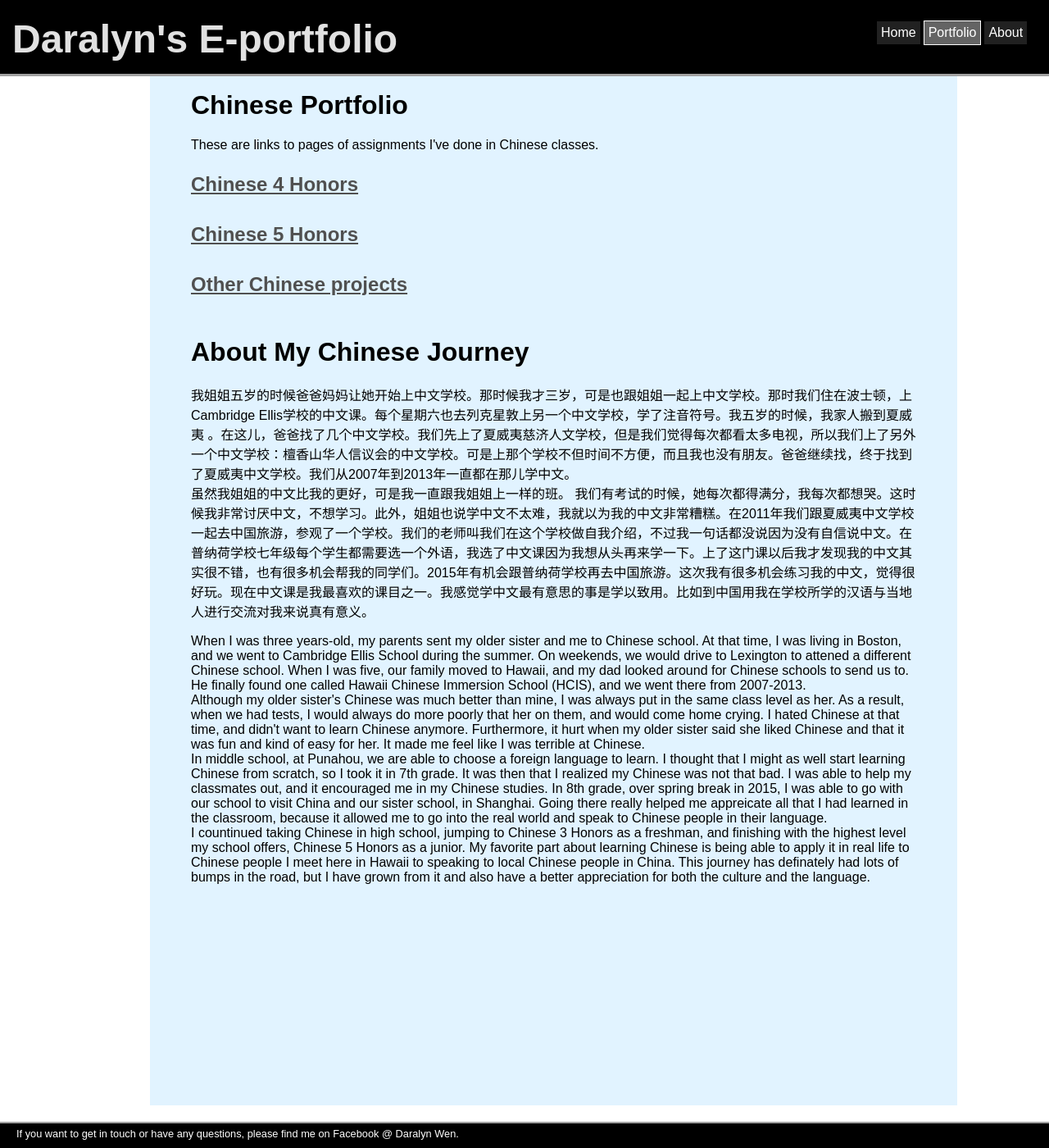
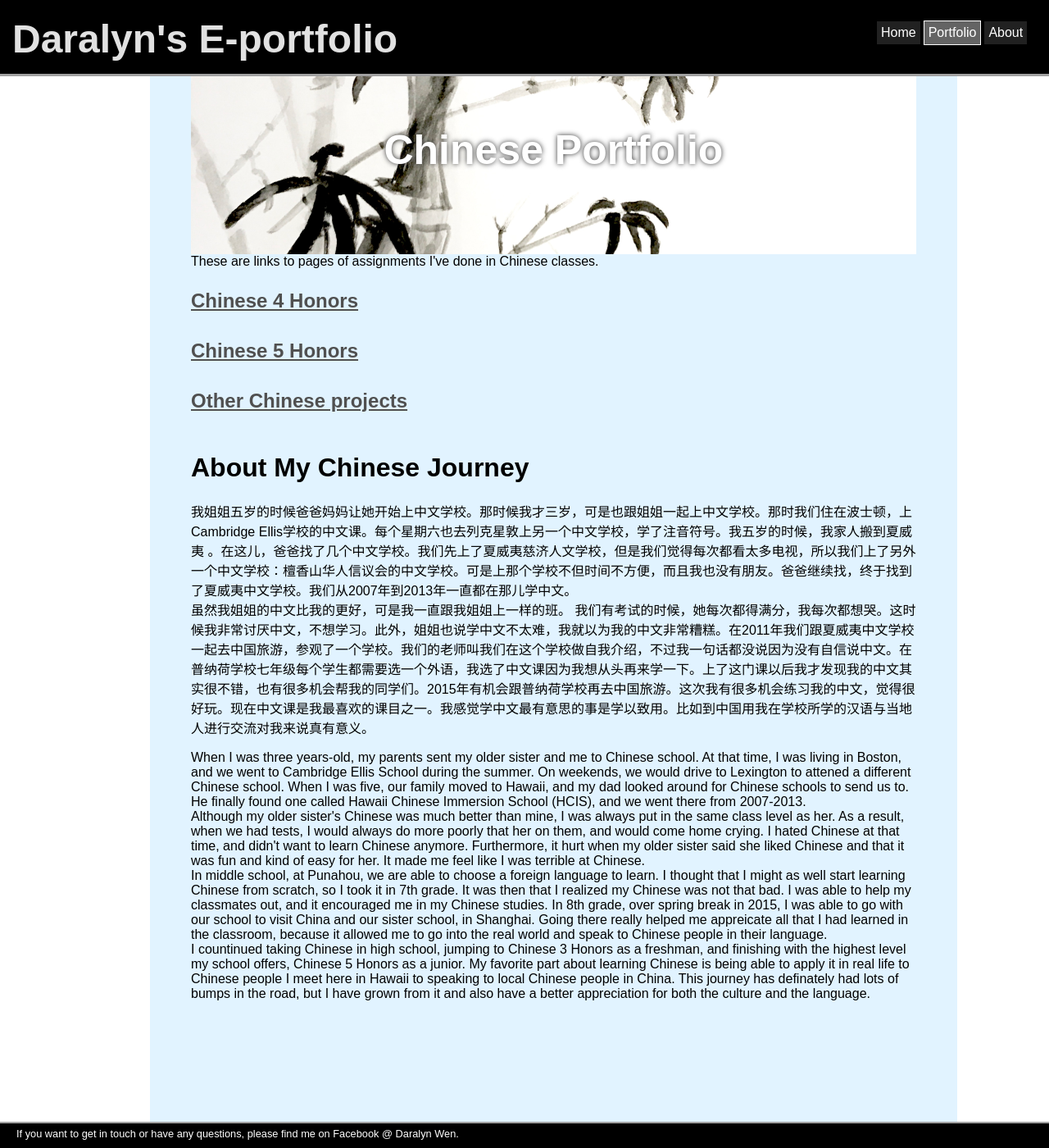
Before and after one commit to daralyn/daralyn.github.io, a Jekyll site: the page built from portfolio/chinese/index.html, in a window 1280 px wide and 1400 px high. Shown: the whole window at 82% size. Built offline with Jekyll 4.4.1, drawn with Linux system fonts in a browser that asks for light colours.

Commit message:
Update index.html

```diff
--- a/portfolio/chinese/index.html
+++ b/portfolio/chinese/index.html
@@ -3,9 +3,10 @@ layout: portfolio
 title: Daralyn's Chinese Portfolio
 ---
 
-<h1>
-  Chinese Portfolio
-</h1>
+<div class="projecthead" id="chinesehead">
+	<h1 class="projectheadtext">Chinese Portfolio</h1>
+</div> <!-- end of head-->
+
 <p> These are links to pages of assignments I've done in Chinese classes. </p>
 
     <h2><a href="https://daralyn.github.io/portfolio/chinese/chinese4h">Chinese 4 Honors </a></h2>
@@ -20,3 +21,10 @@ title: Daralyn's Chinese Portfolio
   <br> In middle school, at Punahou, we are able to choose a foreign language to learn. I thought that I might as well start learning Chinese from scratch, so I took it in 7th grade. It was then that I realized my Chinese was not that bad. I was able to help my classmates out, and it encouraged me in my Chinese studies. In 8th grade, over spring break in 2015, I was able to go with our school to visit China and our sister school, in Shanghai. Going there really helped me appreicate all that I had learned in the classroom, because it allowed me to go into the real world and speak to Chinese people in their language.
 <br> I countinued taking Chinese in high school, jumping to Chinese 3 Honors as a freshman, and finishing with the highest level my school offers, Chinese 5 Honors as a junior. My favorite part about learning Chinese is being able to apply it in real life to Chinese people I meet here in Hawaii to speaking to local Chinese people in China. This journey has definately had lots of bumps in the road, but I have grown from it and also have a better appreciation for both the culture and the language.
 </p>
+
+<style>
+	#chinesehead{
+		background-image: url("https://daralyn.github.io/photos/chinese/chinese_head.jpg");
+	}
+
+</style>
```
